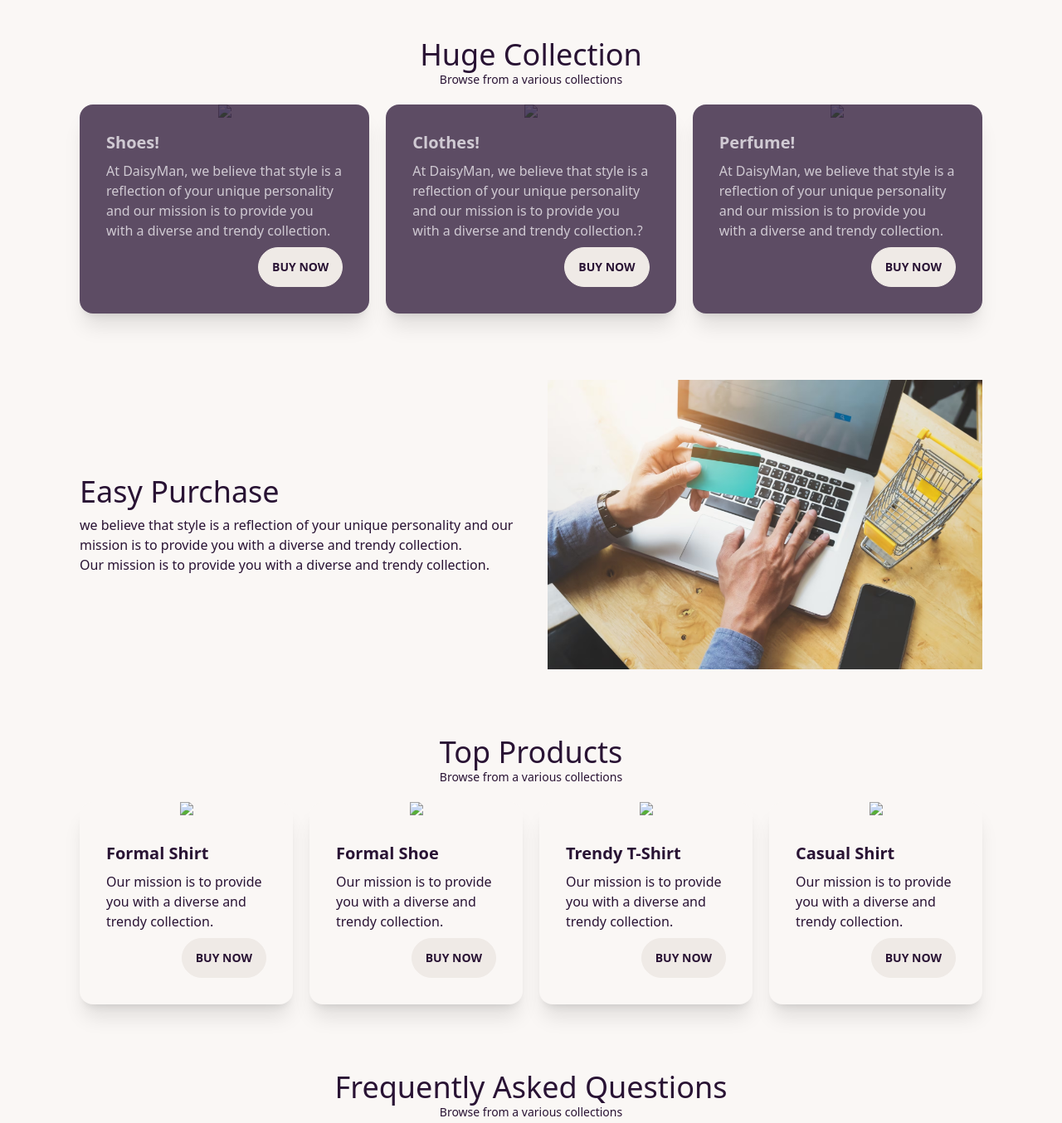
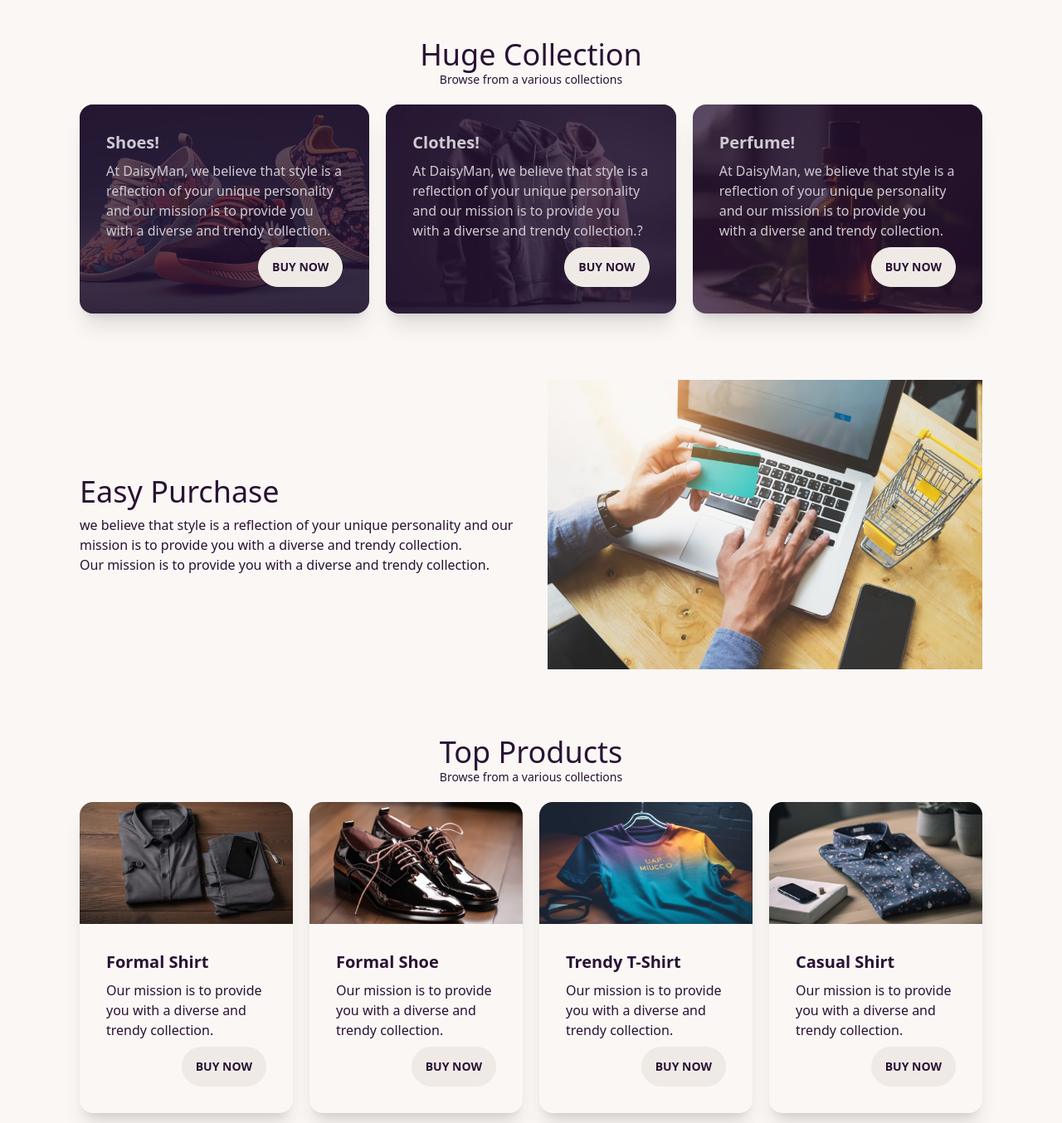
Before and after one commit to infan11/daisy-man-2, a plain HTML site: page index.html in a window 1280 px wide. Shown: the part 820-2174 px from the top of the page at 83% size. Drawn offline with nearby package versions, Linux system fonts and the light colour scheme; the site is published under a folder, as on GitHub Pages, so addresses that start at the root find nothing.

Commit message:
added index.html

```diff
--- a/index.html
+++ b/index.html
@@ -48,7 +48,7 @@
                   <div class="dropdown dropdown-end">
                     <label tabindex="0" class="btn btn-ghost btn-circle avatar">
                       <div class="w-10 rounded-full">
-                        <img src="/images/avatar.png" />
+                        <img src="images/avatar.png" />
                       </div>
                     </label>
                     <ul tabindex="0" class="menu menu-sm dropdown-content mt-3 z-[1] p-2 shadow bg-base-100 rounded-box w-52">
@@ -89,7 +89,7 @@
         <!-- Cards -->
       <div class="grid md:grid-cols-2 lg:grid-cols-3 gap-5">
         <div class="card  bg-base-100 shadow-xl image-full">
-            <figure><img src="/images/shoes.avif"/></figure>
+            <figure><img src="images/shoes.avif"/></figure>
             <div class="card-body">
               <h2 class="card-title">Shoes!</h2>
               <p>At DaisyMan, we believe that style is a reflection of your unique personality and our mission is to provide you with a diverse and trendy collection.</p>
@@ -99,7 +99,7 @@
             </div>
           </div>
           <div class="card  bg-base-100 shadow-xl image-full">
-            <figure><img src="/images/hoodies.avif"/></figure>
+            <figure><img src="images/hoodies.avif"/></figure>
             <div class="card-body">
               <h2 class="card-title">Clothes!</h2>
               <p>At DaisyMan, we believe that style is a reflection of your unique personality and our mission is to provide you with a diverse and trendy collection.?</p>
@@ -109,7 +109,7 @@
             </div>
           </div>
           <div class="card  bg-base-100 shadow-xl image-full">
-            <figure><img src="/images/perfume.avif"/></figure>
+            <figure><img src="images/perfume.avif"/></figure>
             <div class="card-body">
               <h2 class="card-title">Perfume!</h2>
               <p>At DaisyMan, we believe that style is a reflection of your unique personality and our mission is to provide you with a diverse and trendy collection.</p>
@@ -152,7 +152,7 @@
         <!-- Cards-1 -->
         <div class="card bg-base-100 shadow-xl">
             <figure>
-                <img src="/images/elegant-businessman-attire-hangs-modern-closet-generated-by-ai_188544-15312.avif"/></figure>
+                <img src="images/elegant-businessman-attire-hangs-modern-closet-generated-by-ai_188544-15312.avif"/></figure>
             <div class="card-body">
               <h2 class="card-title">Formal Shirt</h2>
               <p> Our mission is to provide you with a diverse and trendy
@@ -165,7 +165,7 @@
           <!-- Cards-2 -->
           <div class="card bg-base-100 shadow-xl">
             <figure>
-                <img src="/images/shiny-black-leather-shoes-exude-modern-luxury-generated-by-ai_188544-36154.avif"/></figure>
+                <img src="images/shiny-black-leather-shoes-exude-modern-luxury-generated-by-ai_188544-36154.avif"/></figure>
             <div class="card-body">
               <h2 class="card-title">Formal Shoe</h2>
               <p> Our mission is to provide you with a diverse and trendy
@@ -178,7 +178,7 @@
           <!-- Cards-3 -->
           <div class="card bg-base-100 shadow-xl">
             <figure>
-                <img src="/images/blue-yellow-t-shirt-wooden-hanger-generated-by-ai_188544-42185.avif"/></figure>
+                <img src="images/blue-yellow-t-shirt-wooden-hanger-generated-by-ai_188544-42185.avif"/></figure>
             <div class="card-body">
               <h2 class="card-title">Trendy T-Shirt</h2>
               <p> Our mission is to provide you with a diverse and trendy
@@ -191,7 +191,7 @@
           <!-- Cards-4 -->
           <div class="card bg-base-100 shadow-xl">
             <figure>
-                <img src="/images/elegant-businessman-shirt-wooden-desk-stack-generated-by-ai_188544-34678.avif"/></figure>
+                <img src="images/elegant-businessman-shirt-wooden-desk-stack-generated-by-ai_188544-34678.avif"/></figure>
             <div class="card-body">
               <h2 class="card-title">Casual Shirt</h2>
               <p> Our mission is to provide you with a diverse and trendy
```
